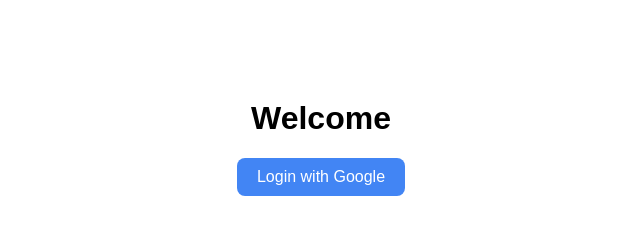
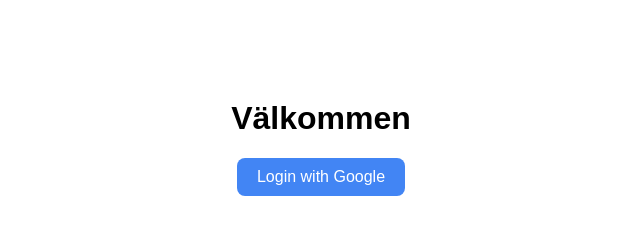
Before and after one commit to henrikmansson13235057/testprojektfirebase, a website with bundled scripts: page index.html in a window 1280 px wide. Shown: the whole page, without its empty margins (319-959 px from the left). Built offline with nearby package versions, Linux system fonts and the light colour scheme.

Commit message:
lite ändringar

```diff
--- a/index.html
+++ b/index.html
@@ -27,7 +27,7 @@
   </style>
 </head>
 <body>
-  <h1>Welcome</h1>
+  <h1>Välkommen</h1>
 
 
   <button id="loginBtn">Login with Google</button>
```
